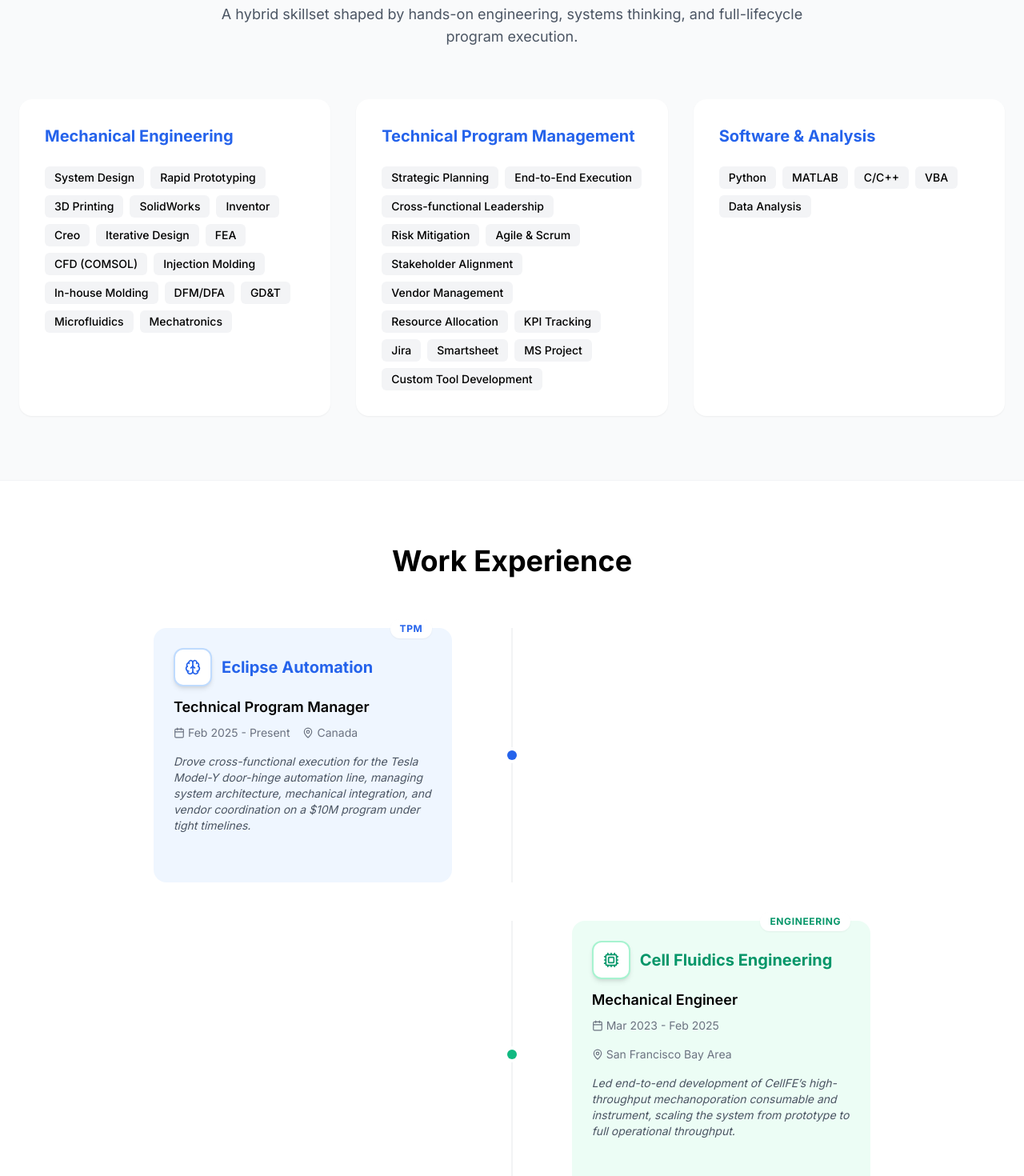
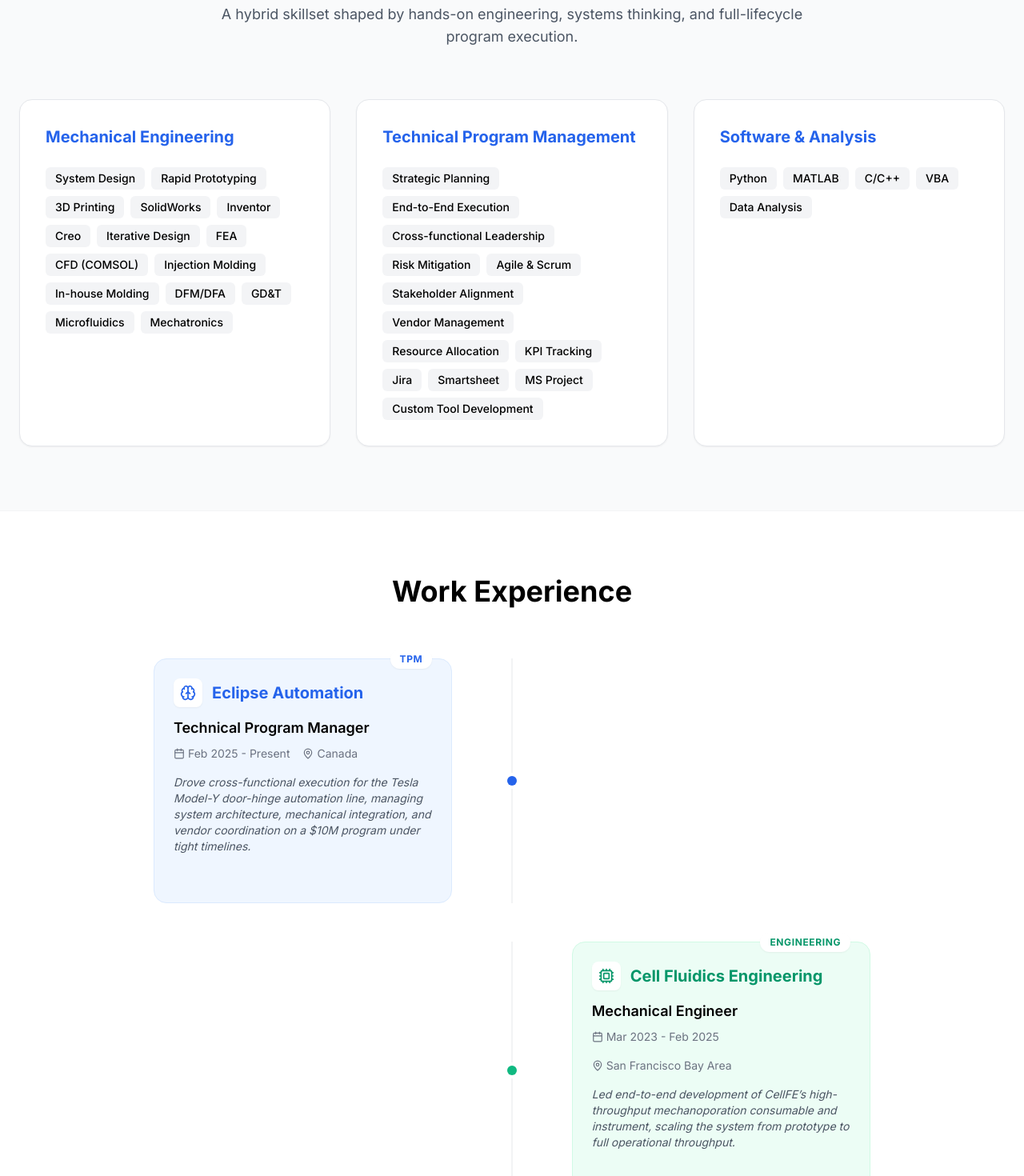
Before and after one commit to jackychen-dev/portfolio, a Next.js app: page / in a window 1280 px wide. Shown: the part 940-2410 px from the top of the page at 80% size. Built offline with nearby package versions, Linux system fonts and the light colour scheme.

Commit message:
Add subtle borders to card edges for better definition

```diff
--- a/components/About.tsx
+++ b/components/About.tsx
@@ -41,7 +41,7 @@ export default function About() {
               whileInView={{ opacity: 1, y: 0 }}
               viewport={{ once: true }}
               transition={{ delay: index * 0.1 }}
-              className="bg-white dark:bg-black p-8 rounded-2xl shadow-sm hover:shadow-md transition-shadow"
+              className="bg-white dark:bg-black p-8 rounded-2xl border border-gray-200 dark:border-neutral-800 shadow-sm hover:shadow-md transition-shadow"
             >
               <h3 className="text-xl font-bold mb-6 text-blue-600">{category.title}</h3>
               <div className="flex flex-wrap gap-2">
--- a/components/Experience.tsx
+++ b/components/Experience.tsx
@@ -121,7 +121,7 @@ export default function Experience() {
 
             // If it's education, we might not want a deep dive link, so we conditionally render the link wrapper
             const CardContent = (
-              <div className={`relative p-6 rounded-2xl transition-all duration-300 border border-transparent hover:shadow-lg hover:-translate-y-1 ${bgColor} ${borderColor}`}>
+              <div className={`relative p-6 rounded-2xl transition-all duration-300 border ${isTPM ? 'border-blue-100 dark:border-blue-900/30' : isEducation ? 'border-purple-100 dark:border-purple-900/30' : 'border-emerald-100 dark:border-emerald-900/30'} hover:shadow-lg hover:-translate-y-1 ${bgColor} ${borderColor}`}>
 
                 {/* Role Badge */}
                 <div className={`absolute -top-3 right-6 px-3 py-1 rounded-full text-xs font-bold uppercase tracking-wider shadow-sm bg-white dark:bg-neutral-800 ${accentColor}`}>
@@ -130,7 +130,7 @@ export default function Experience() {
 
                 <div className="flex justify-between items-start mb-1">
                   <div className="flex items-center gap-3">
-                    <div className={`p-3 rounded-xl bg-white dark:bg-black shadow-md border-2 ${isTPM ? 'border-blue-200 dark:border-blue-800' : isEducation ? 'border-purple-200 dark:border-purple-800' : 'border-emerald-200 dark:border-emerald-800'} ${accentColor} group-hover:scale-110 transition-transform duration-300`}>
+                    <div className={`p-2 rounded-lg bg-white dark:bg-black shadow-sm ${accentColor}`}>
                       {exp.icon}
                     </div>
                     <h3 className={`text-xl font-bold ${accentColor}`}>{exp.company}</h3>
```
